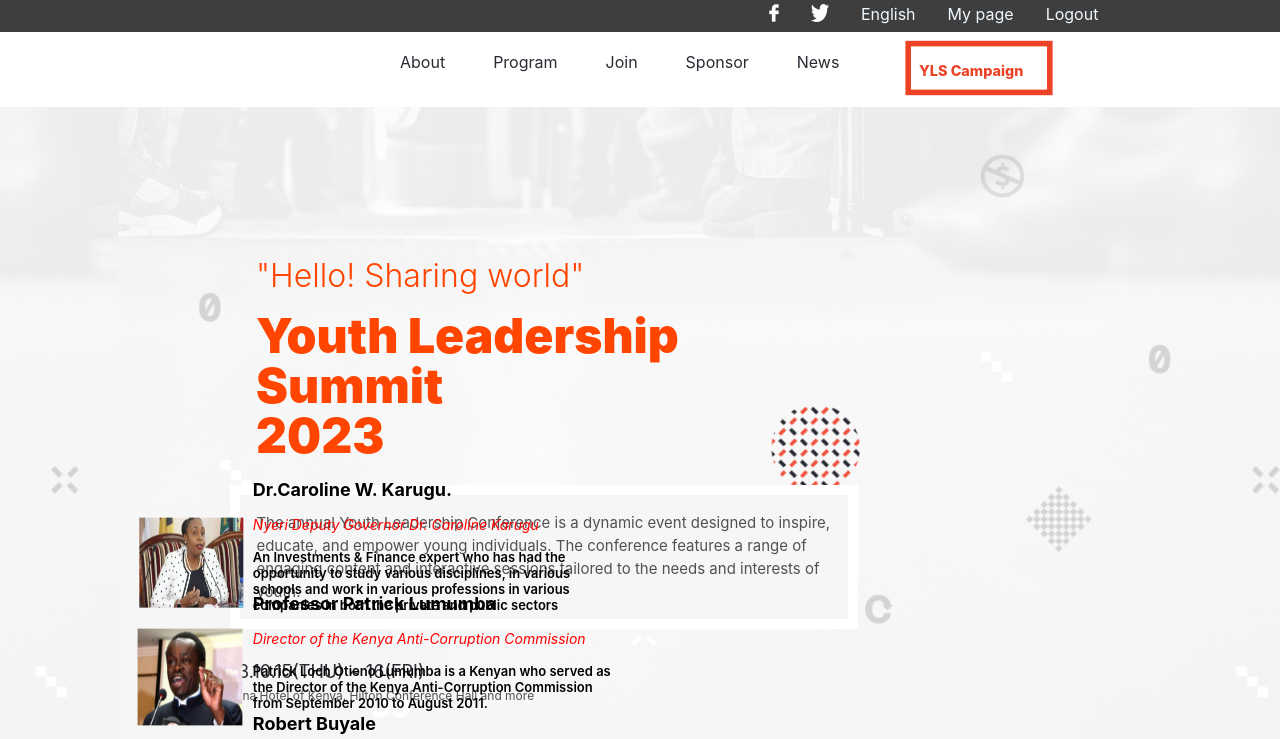
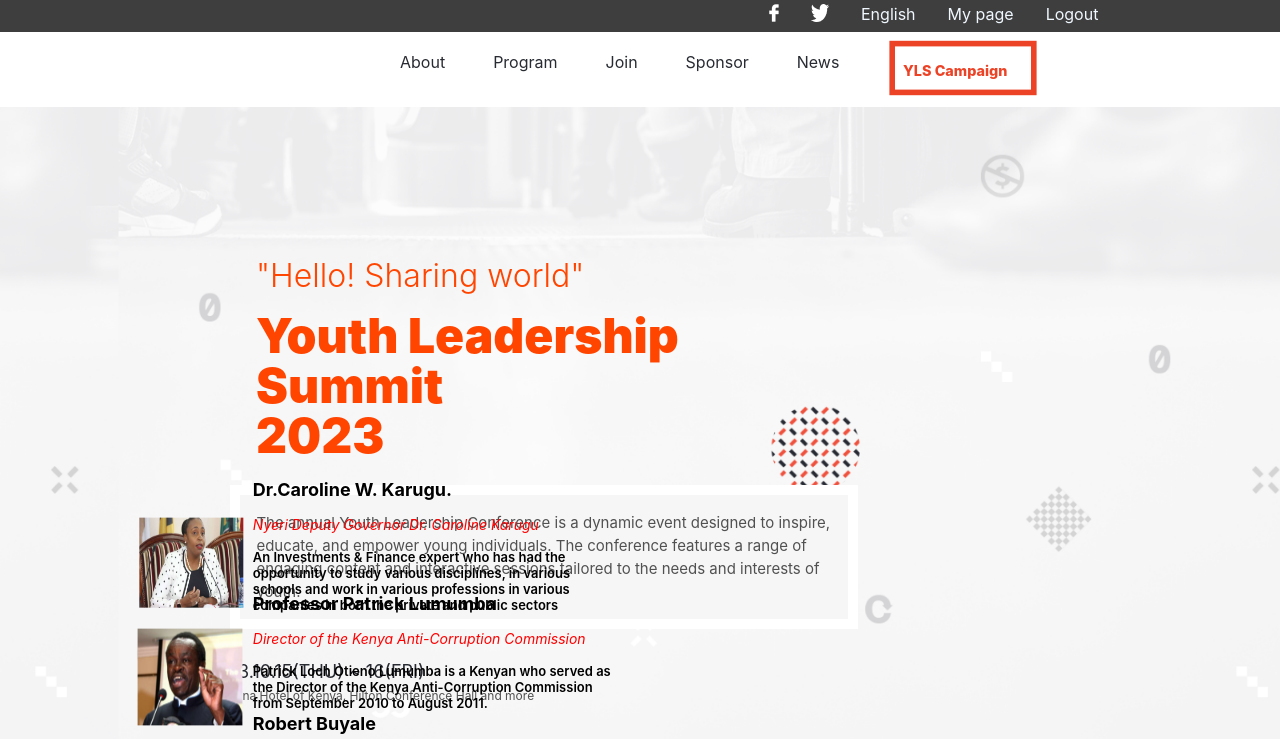
Before and after one commit to denigit5/First-Capstone, a website: page index.html in a window 1280 px wide. Shown: the top 739 px of the page. Drawn offline with Linux system fonts and the light colour scheme.

Commit message:
Add change to style.css

```diff
--- a/style.css
+++ b/style.css
@@ -799,7 +799,7 @@
   }
 
   .campaign {
-    margin-left: 0rem;
+    margin-left: -1rem;
     margin-top: 0.1rem;
     padding: 10px;
     padding-bottom: 14px;
```
